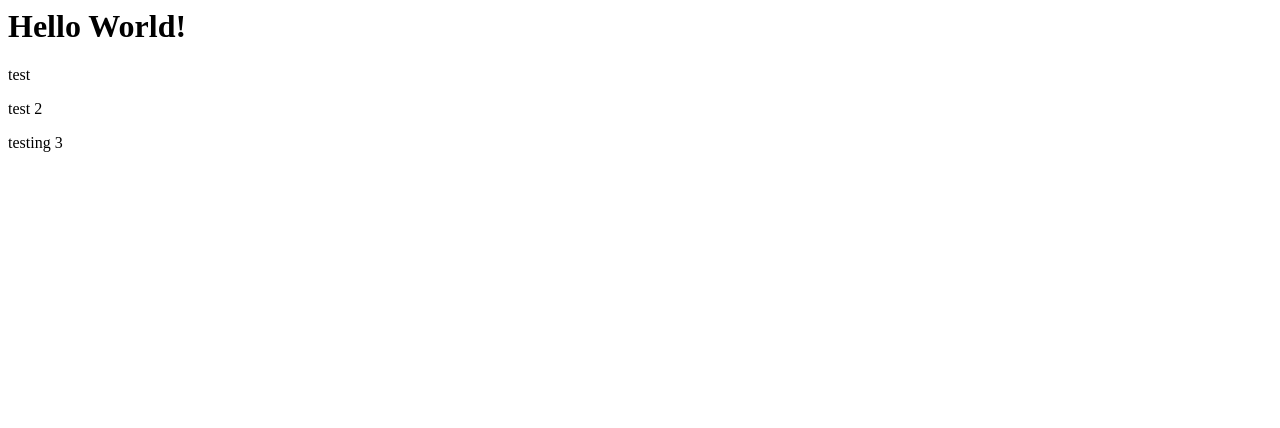
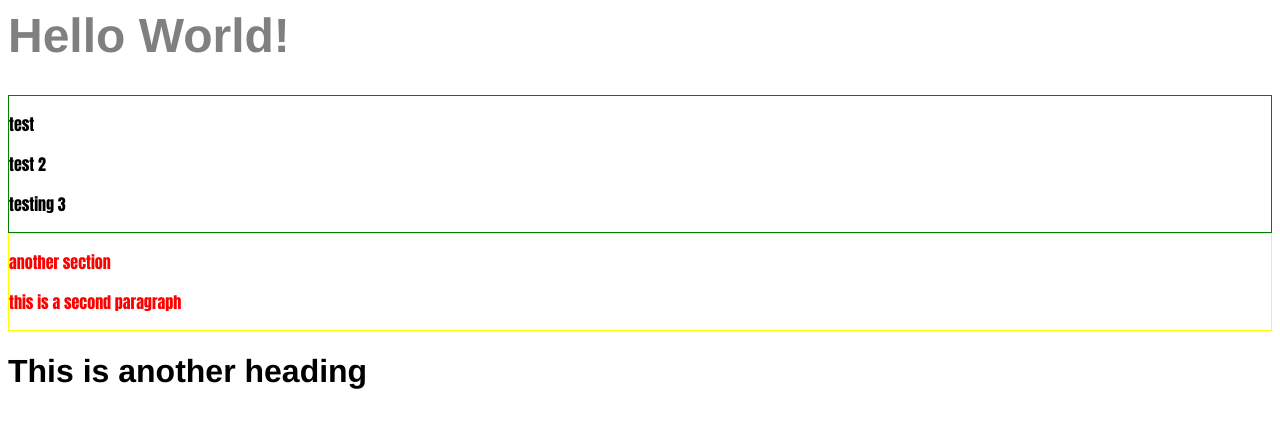
Before and after one commit to natecooper/natecooper.github.io, a plain HTML site: page index.html in a window 1280 px wide. Drawn offline with Linux system fonts and the light colour scheme.

Commit message:
style sheet example

```diff
--- a/index.html
+++ b/index.html
@@ -1,5 +1,24 @@
+<html>
+<head>
+    <title>Nate's Page</title>
+    <link rel="stylesheet" href="style.css">
+</head>
+<body>
+    <h1 class="site-title">Hello World!</h1>
 
- <h1>Hello World!</h1>
- <p>test</p>
- <p>test 2</p>
-testing 3
+    <section class="original">
+        <p>test</p>
+        <p>test 2</p>
+        <p>testing 3</p>
+    </section>
+
+    <section class="spicy">
+        <p>another section</p>
+        <p>this is a second paragraph</p>
+    </section>
+
+    <h1>This is another heading</h1>
+
+</body>
+
+</html>
--- /dev/null
+++ b/style.css
@@ -0,0 +1,26 @@
+   /* p {
+            font-family:'Times New Roman', Times, serif;
+        } */
+
+        body {
+            font-family: Helvetica;
+         }
+
+         /* p {
+             font-family: Helvetica;
+         }   */
+
+         section {
+             font-family:Impact, Haettenschweiler, 'Arial Narrow Bold', sans-serif;
+             border: solid thin green;
+         }
+
+         .spicy {
+             border: solid thin yellow;
+             color: red;
+         }
+
+         .site-title {
+             color: Gray;
+             font-size: 3em;
+         }
```
